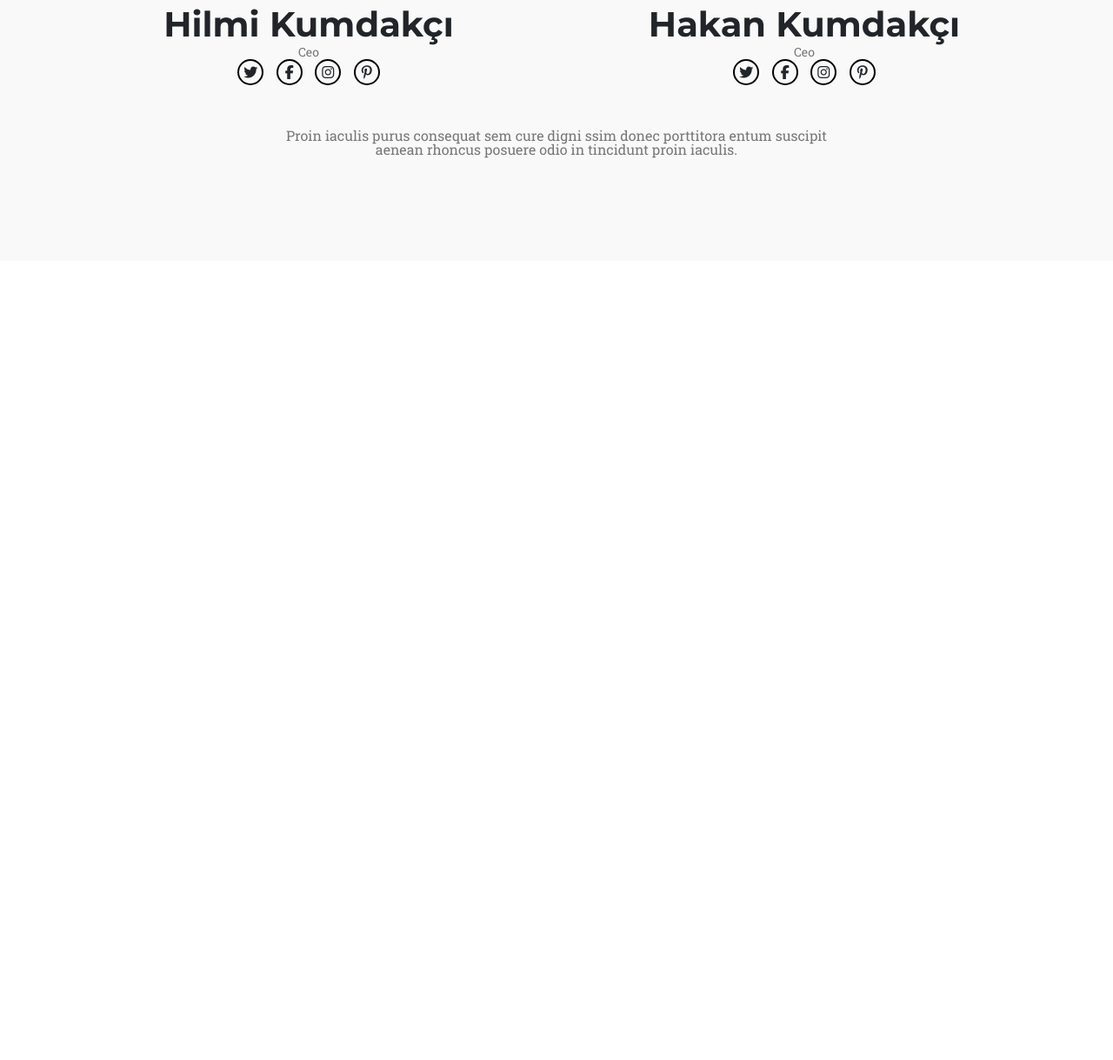
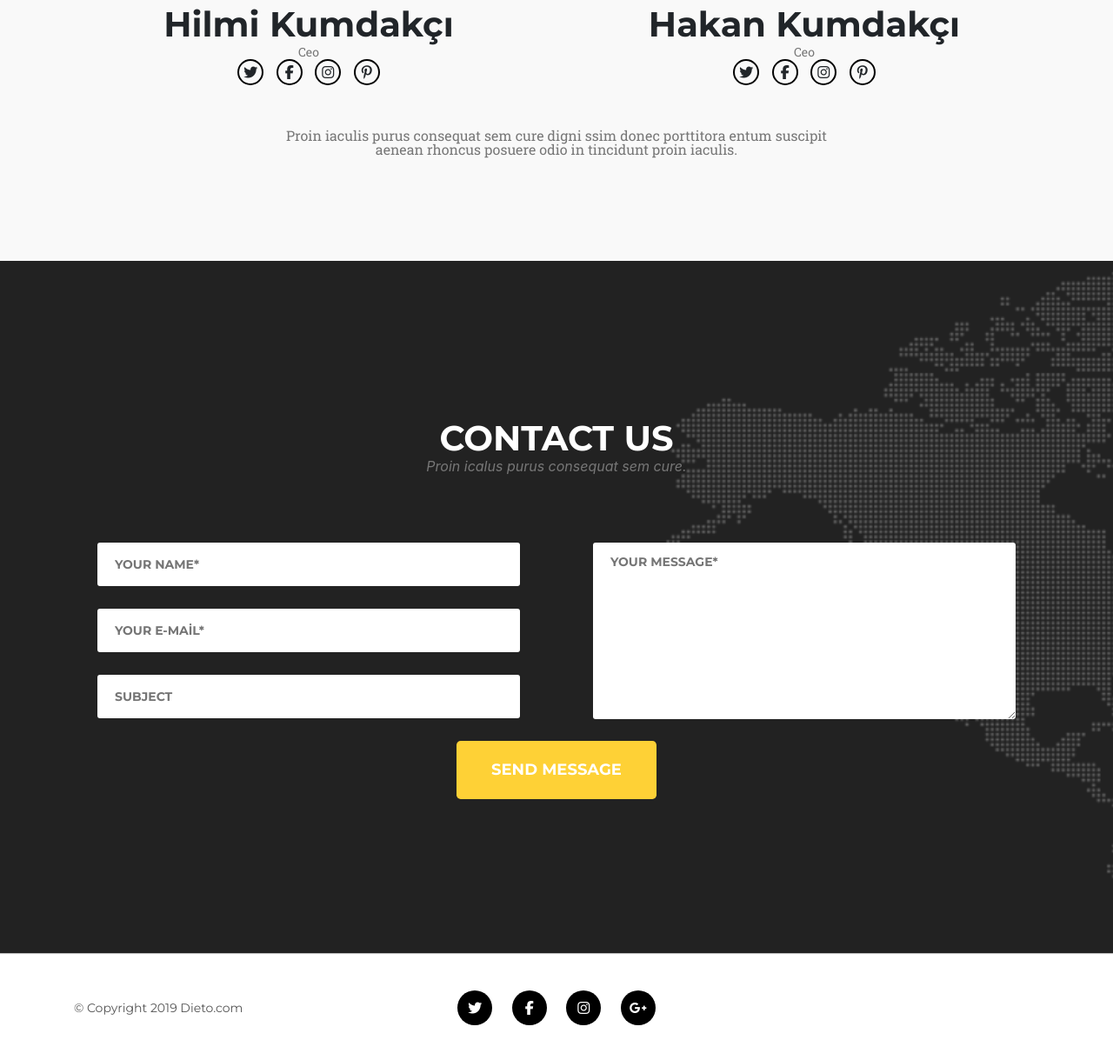
Before and after one commit to dieto2739/dieto2739.github.io, a plain HTML site: page index.html in a window 1280 px wide. Shown: the part 4574-5793 px from the top of the page at 87% size. Before the commit the page ends 4874 px from the top, so only its background shows below. Drawn offline with nearby package versions, Linux system fonts and the light colour scheme.

Commit message:
Add files via upload

```diff
--- a/index.html
+++ b/index.html
@@ -309,26 +309,78 @@
             <p>Proin iaculis purus consequat sem cure digni ssim donec porttitora entum
               suscipit <br>aenean rhoncus posuere odio in tincidunt proin iaculis.</p>
           </div>
+        </div>
+      </div>
+    </section>
 
 
+    <section id="contact">
+      <div class="container">
+          <div class="contact-top text-center">
+              <h3>CONTACT US</h3>
+              <p>Proin icalus purus consequat sem cure.</p>
+          </div>
+            <div class="contact-content">
+              <form class="golden-form" role="form" method="POST">
+                <div class="row">
+                  <div class="col-sm-6">
+                    <div class="form-element">
+                      <input type="text" class="golden-form-element" id="name" name="name"
+                      placeholder="YOUR NAME*">
+                    </div>
+                    <div class="form-element">
+                      <input type="email" class="golden-form-element" id="email" name="email"
+                      placeholder="YOUR E-MAİL*">
+                    </div>
+                    <div class="form-element">
+                      <input type="text" class="golden-form-element" id="subject" name="subject"
+                      placeholder="SUBJECT">
+                    </div>
+                  </div>
+                  <div class="col-sm-6">
+                    <div class="form-element">
+                      <textarea class="golden-form-element" name="message" id="message" placeholder="YOUR MESSAGE*"></textarea>
+                    </div>
+                  </div>
+                </div>
+                <div class="row justify-content-center">
+                  <div class="form-element">
+                    <input type="submit" class="btn btn-primary btn-lg" id="submit" name="submit" value="SEND MESSAGE">
+                  </div>
+                </div>
+              </form>
+            </div>
+      </div>
+    </section>
+
+    <section id="footer">
+      <div class="container">
+        <div class="row">
+          <div class="col-sm-4">
+            <p>&copy; Copyright 2019 Dieto.com</p>
+          </div>
+          <div class="col-sm-4">
+            <ul class="company-social-icons text-center">
+                <li class="company-social-icon">
+                    <i class="fab fa-twitter" aria-hidden="true"></i>
+                </li>
+                <li class="company-social-icon">
+                    <i class="fab fa-facebook-f" aria-hidden="true"></i>
+                </li>
+                <li class="company-social-icon">
+                    <i class="fab fa-instagram" aria-hidden="true"></i>
+                </li>
+                <li class="company-social-icon">
+                    <i class="fab fa-google-plus-g" aria-hidden="true"></i>
+                </li>
+            </ul>
+          </div>
+        </div>
+      </div>
+
+    </section>
 
 
-        </div>
-
-
-
-      </div>
-
-
-
-
-
-
-
-
-
-
-    </section>
 
 
     <!-- Optional JavaScript -->
--- a/style.css
+++ b/style.css
@@ -297,3 +297,73 @@ a.nav-link:hover{
     font-size: 16px;
     color: #777;
 }
+#contact{
+    background: url('images/contact.png') no-repeat center center fixed;
+    background-size: cover;
+    -webkit-background-size: cover;
+    -moz-background-size: cover;
+    -o-background-size: cover;
+    padding: 180px 0;
+}
+.contact-top h3{
+    font-family: 'Montserrat', sans-serif;
+    font-size: 40px;
+    font-weight: 700;
+    color: #fff;
+}
+.contact-top p{
+    color: #777;
+    font-size: 16px;
+    font-style: italic;
+    margin-bottom: 80px;
+}
+#name, #email, #subject{
+    width: 90%;
+    height: 50px;
+    margin-bottom: 26px;
+    border-style: none;
+    border-radius: 3px;
+    padding-left: 20px;
+    margin-left: 5%;
+}
+textarea{
+    width: 90%;
+    height: 203px;
+    border-style: none;
+    border-radius: 3px;
+    padding-left: 20px;
+    padding-top: 15px;
+    margin-left: 5%;
+}
+.golden-form-element{
+    font-family: 'Montserrat', sans-serif;
+    font-size: 14px;
+    font-weight: 700;
+}
+#footer{
+    padding: 40px 0;
+
+}
+#footer p{
+    font-family: 'Montserrat', sans-serif;
+    font-size: 14px;
+    font-weight: 400;
+    color: #555555;
+    line-height: 40px;
+}
+.company-social-icons{
+    list-style-type: none;
+}
+.company-social-icon{
+    display: inline;
+    padding-left: 9px;
+    padding-right: 9px;
+    color: #fff;
+}
+.company-social-icon .fab{
+    width: 40px;
+    height: 40px;
+    border-radius: 40px;
+    background-color: #000;
+    line-height: 40px;
+}
```
